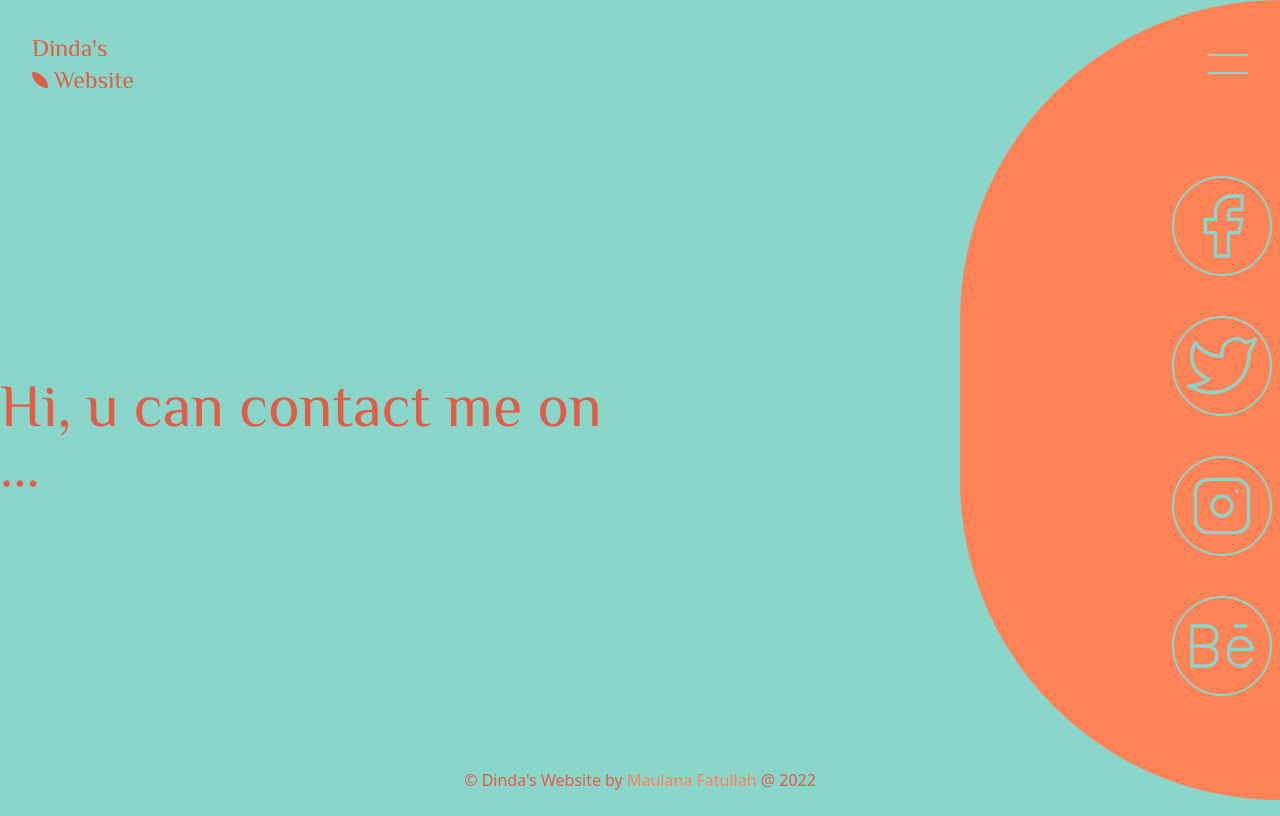
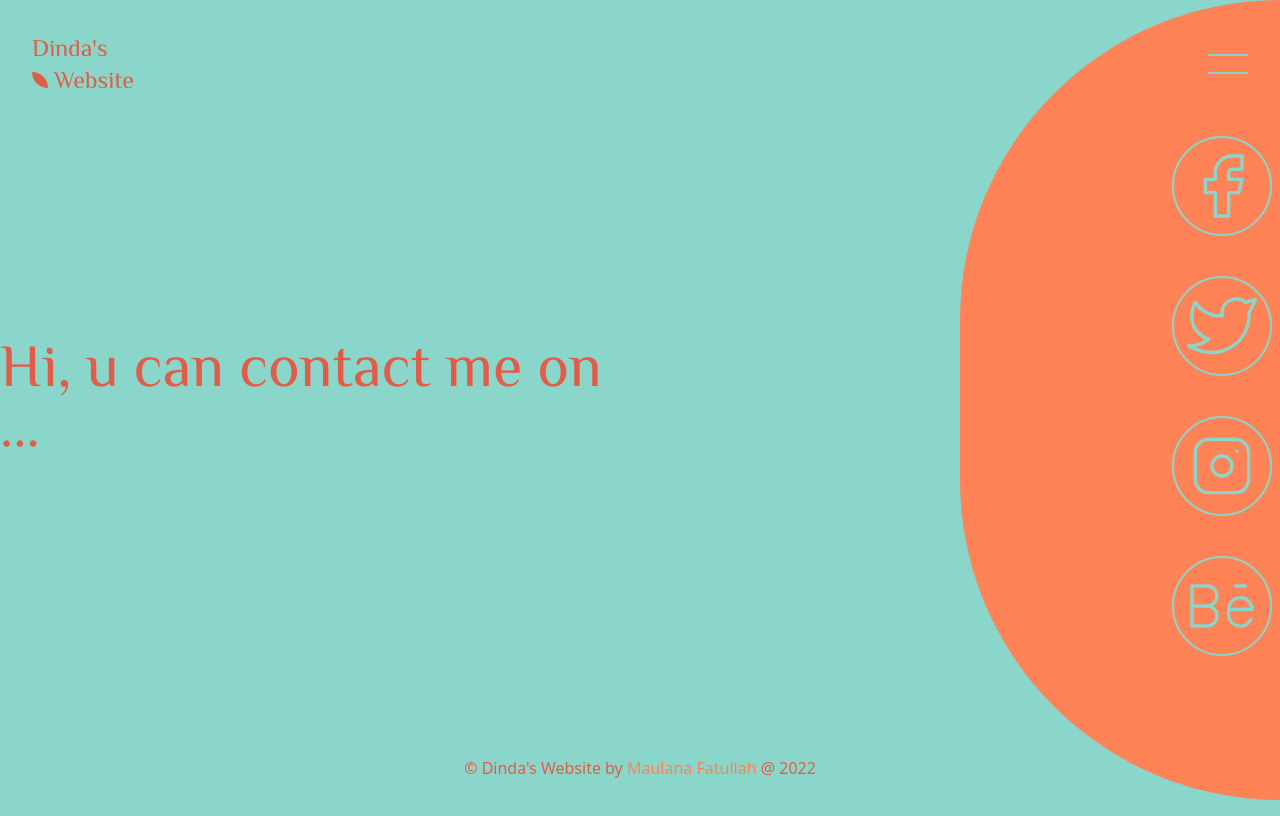
Before and after one commit to MaulanaFatullah/Repository, a website: page projectDinda/public/p/contact.html in a window 1280 px wide. Drawn offline with Linux system fonts and the light colour scheme; a web font is replaced by a local one.

Commit message:
Modified contact.html

```diff
--- a/projectDinda/public/p/contact.html
+++ b/projectDinda/public/p/contact.html
@@ -83,7 +83,7 @@
             <section class="w-full">
                 <div class="container mx-auto">
                     <div class="h-full flex flex-col justify-around items-center">
-                        <div class="w-full h-full flex md:flex-row-reverse justify-around">
+                        <div class="w-full h-full md:-mt-10 flex md:flex-row-reverse justify-around">
                             <div class="w-1/2 py-12 flex justify-center md:justify-end items-center ">
                                 <div class="flex flex-col gap-10">
                                     <div class="p-2 mx-2 border-2 border-main text-main rounded-full hover:bg-main hover:text-primary transition-700">
@@ -131,7 +131,7 @@
                                 </span>
                             </div>
                         </div>
-                        <p class="py-6 text-center">© Dinda's Website by <a href="https://www.maulanafatullah.my.id/" class="text-secondary hover:text-primary transition-700">Maulana Fatullah</a> @ 2022</p>
+                        <p class="text-center absolute bottom-5">© Dinda's Website by <a href="https://www.maulanafatullah.my.id/" class="text-secondary hover:text-primary transition-700">Maulana Fatullah</a> @ 2022</p>
                     </div>
                 </div>
             </section>
```
Also changed, not shown: projectDinda/public/css/min-tailwind.css (added), projectDinda/public/css/output.css, projectDinda/public/img/pic-4.png (deleted), projectDinda/public/img/pic-5.png (deleted), projectDinda/public/img/pic-6.jpg (deleted), 2 other files.
